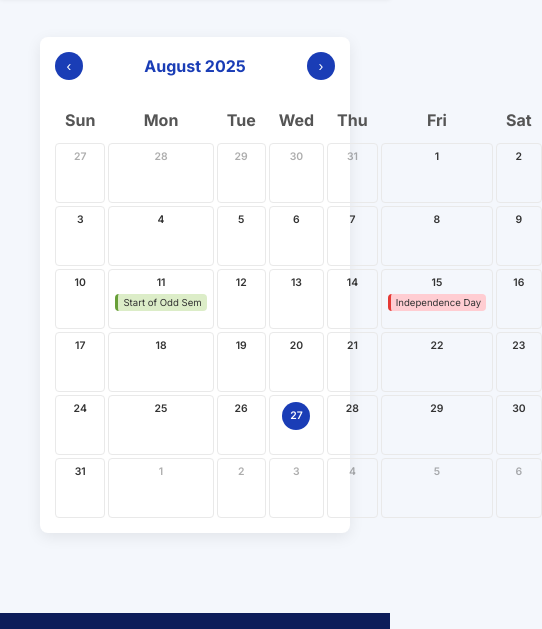
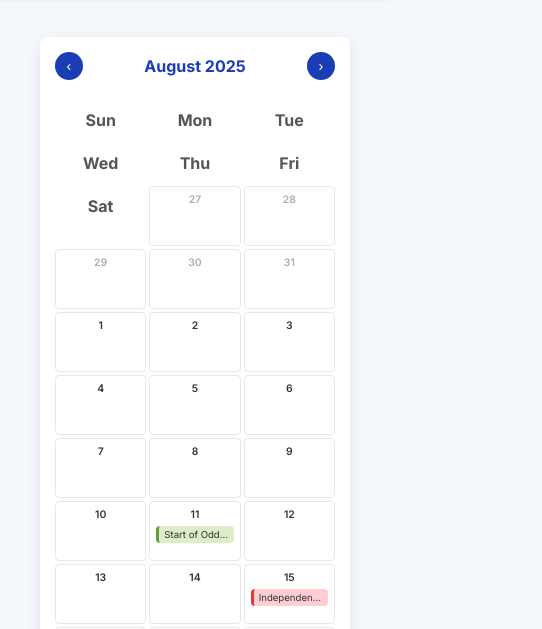
Before and after one commit to Thanish-dot/college-website-portal, a plain HTML site: page calendar.html in a window 390 px wide. Shown: the part 127-756 px from the top of the page, 542 px wide, since content can reach past the window. Drawn offline with Linux system fonts and the light colour scheme.

Commit message:
fix css-calende.css

```diff
--- a/calendar.html
+++ b/calendar.html
@@ -471,6 +471,22 @@
                 display: flex;
             }
         }
+
+        /* Make calendar responsive on small screens */
+        @media (max-width: 576px) {
+            .calendar-grid {
+                grid-template-columns: repeat(auto-fit, minmax(80px, 1fr));
+                gap: 3px;
+                /* keeps small gaps */
+            }
+
+            .day-cell {
+                min-height: 60px;
+                /* already defined, keep */
+                font-size: 0.65rem;
+                /* already defined */
+            }
+        }
     </style>
 </head>
 
```
